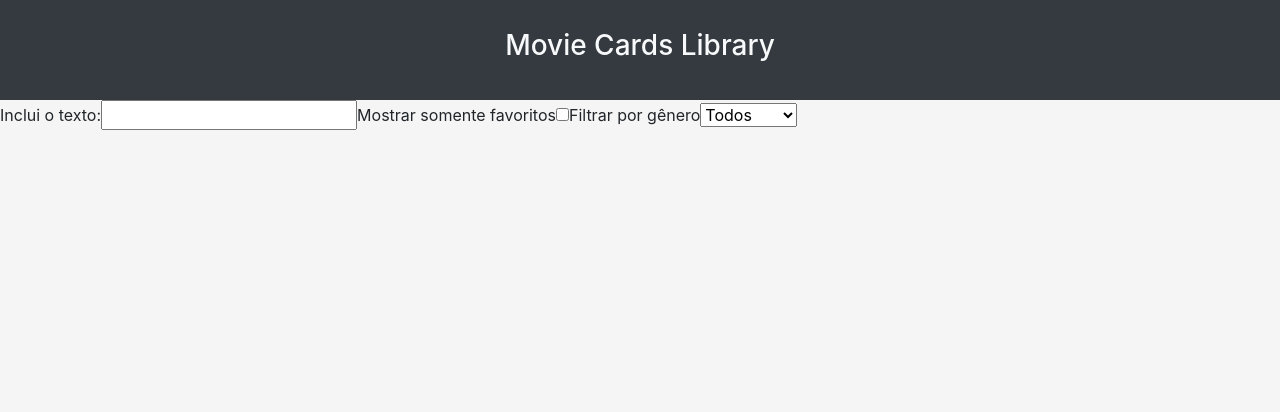
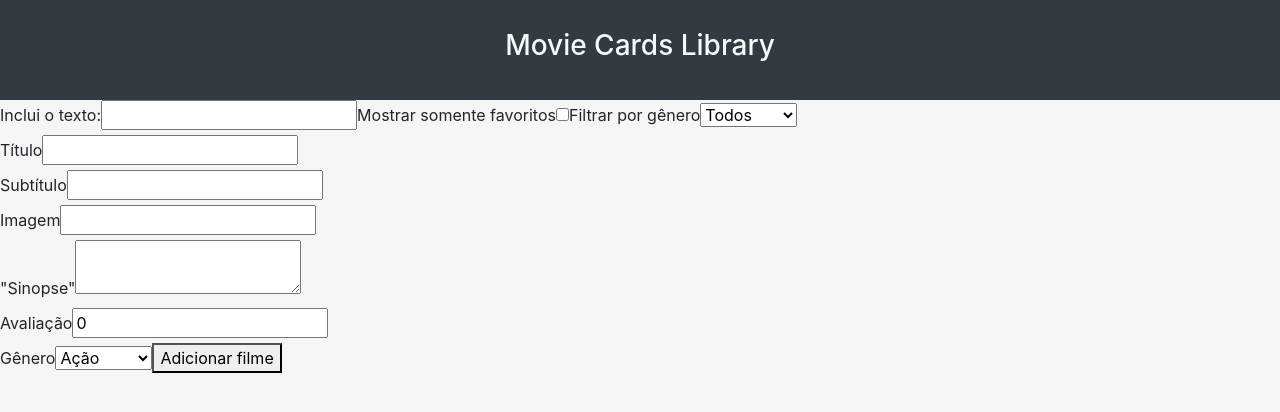
Before and after one commit to tryber/sd-05-block12-project-movie-card-library-stateful, a React (Create React App) app: page / in a window 1280 px wide. Shown: the top 412 px of the page. Built offline with nearby package versions, Linux system fonts and the light colour scheme.

Commit message:
movieLibrary states

```diff
--- a/src/App.js
+++ b/src/App.js
@@ -3,7 +3,9 @@ import './App.css';
 
 import Header from './components/Header';
 import SearchBar from './components/SearchBar'
-import addMovie from './components/AddMovie'
+import AddMovie from './components/AddMovie'
+import MovieLibrary from './components/MovieLibrary'
+
 
 function App() {
   return (
@@ -14,6 +16,8 @@ function App() {
       onBookmarkedChange=""
       selectedGenre=""
       onSelectedGenreChange="" />
+      <AddMovie />
+      <MovieLibrary />
     </div>
   );
 }
--- a/src/components/AddMovie.jsx
+++ b/src/components/AddMovie.jsx
@@ -1,10 +1,65 @@
 // implement AddMovie component here
 import React from 'react';
+import Input from './Input'
 
 class AddMovie extends React.Component {
+  constructor(props) {
+    super(props);
+    this.state={
+      title: '',
+      subtitle: '',
+      imagePath: '',
+      rating: 0,
+      storyline:'',
+      genre: 'action',
+    };
+    this.changeTitle=this.changeTitle.bind(this);
+    this.buttonClick=this.buttonClick.bind(this);
+  }
+
+  changeTitle(event) {
+    this.setState({[event.target.id]:event.target.value})
+  }
+  buttonClick(event) {
+    this.props.onclick(this.state);
+    this.setState({
+      title: '',
+      subtitle: '',
+      imagePath: '',
+      rating: 0,
+      storyline:'',
+      genre: 'action',
+    });
+  }
+
   render() {
-    return true;
+    const { onclick } = this.props;
+    return (
+      <form>
+      <Input htmlFor="title" typeInput="text" textLabel="Título" valueInput={this.state.title} onChange={this.changeTitle} idInput="title" />
+      <Input htmlFor="subtitle" typeInput="text" textLabel="Subtítulo" valueInput={this.state.subtitle} onChange={this.changeTitle} idInput="subtitle" />
+      <Input htmlFor="imagePath" typeInput="text" textLabel="Imagem" valueInput={this.state.imagePath} onChange={this.changeTitle} idInput="imagePath" />
+      <label htmlFor="storyline">"Sinopse"</label>
+      <textarea value={this.state.storyline} onChange={this.changeTitle} id="storyline"></textarea>
+      <Input htmlFor="rating" typeInput="number" textLabel="Avaliação" valueInput={this.state.rating} onChange={this.changeTitle} idInput="rating" />
+      <label htmlFor="genre">Gênero</label>
+      <select id="genre" onChange={this.changeTitle}>
+        <option value="action">Ação</option>
+        <option value="comedy">Comédia</option>
+        <option value="thriller">Suspense</option>
+      </select>
+      <button onclick={this.buttonClick}>Adicionar filme</button>
+
+      </form>
+    );
   }
 }
 
 export default AddMovie;
+
+/*   - subtítulo
+  - título
+  - caminho da imagem
+  - sinopse
+  - avaliação
+  - gênero */
--- a/src/components/Input.jsx
+++ b/src/components/Input.jsx
@@ -0,0 +1,18 @@
+// implement AddMovie component here
+import React from 'react';
+
+class Input extends React.Component {
+  render() {
+
+    return (
+      <div>
+        <label htmlFor={this.props.htmlFor}>{this.props.textLabel}</label>
+        <input type={this.props.typeInput} value={this.props.valueInput}
+        onChange={this.props.onChange} id={this.props.idInput}
+        />
+      </div>
+    );
+  }
+}
+
+export default Input;
--- a/src/components/MovieLibrary.jsx
+++ b/src/components/MovieLibrary.jsx
@@ -2,8 +2,18 @@
 import React from 'react';
 
 class MovieLibrary extends React.Component {
+  constructor(props) {
+    super(props);
+    this.state = {
+      searchText: '',
+      bookmarkedOnly: false,
+      selectedGenre: '',
+      movies: props.movies,
+    };
+  }
   render() {
-    return true;
+    // const { movies } = this.props;
+    return (<div />);
   }
 }
 
--- a/src/components/SearchBar.jsx
+++ b/src/components/SearchBar.jsx
@@ -8,8 +8,8 @@ class SearchBar extends React.Component {
       onSearchTextChange,
       bookmarkedOnly,
       onBookmarkedChange,
-/*       selectedGenre,
-      onSelectedGenreChange, */
+      selectedGenre,
+      onSelectedGenreChange,
     } = this.props;
     return (
       <form action="">
@@ -18,7 +18,7 @@ class SearchBar extends React.Component {
         <label htmlFor="check">Mostrar somente favoritos</label>
         <input id="check" type="checkbox" checked={bookmarkedOnly} onChange={onBookmarkedChange} />
         <label htmlFor="selectgender">Filtrar por gênero</label>
-        <select name="selectgender" id="" value="selectedGenre" onChange="onSelectedGenreChange">
+        <select name="selectgender" id="" value={selectedGenre} onChange={onSelectedGenreChange}>
           <option value="">Todos</option><option value="action">Ação</option>
           <option option value="comedy">Comédia</option><option value="thriller">Suspense</option>
         </select>
```
